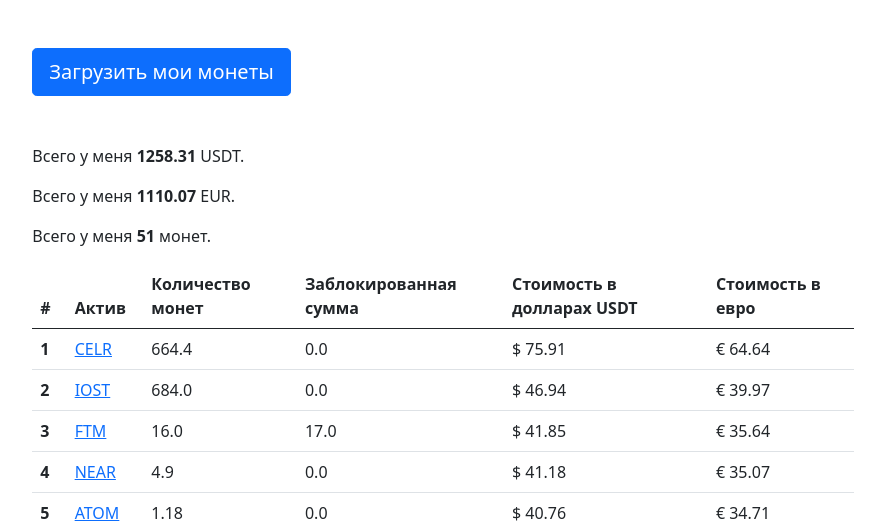
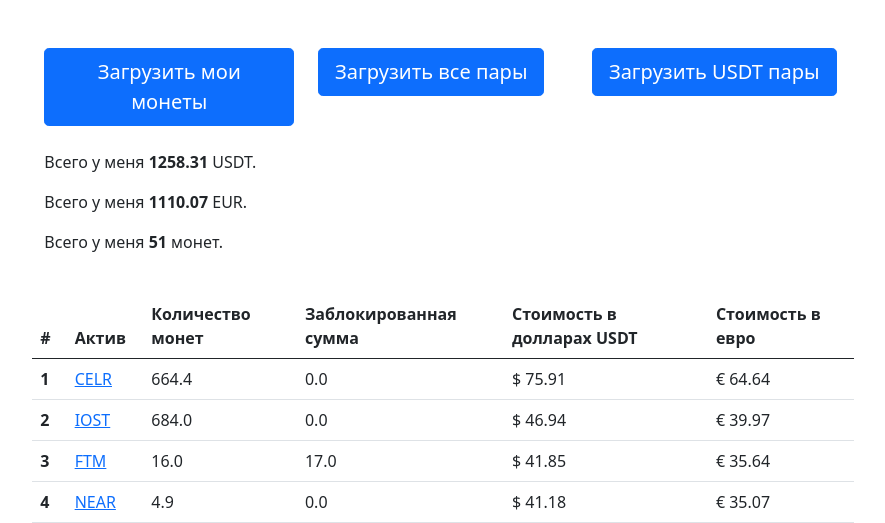
Before and after one commit to narvere/new_binance_flask2, a Flask app: page / in a window 1280 px wide. Shown: the part 101-624 px from the top of the page, without its empty margins (197-1082 px from the left). Run offline with Flask 2, Linux system fonts and the light colour scheme; data comes from the database, SQL or seed files in the repository; both versions use the stored data as it was after the commit.

Commit message:
final 17/09/2021

```diff
--- a/main/acink.py
+++ b/main/acink.py
@@ -8,10 +8,10 @@ from binance_info import api_key, api_secret
 from binance import AsyncClient
 
 meta = MetaData()
-
+#
 engine = create_engine('sqlite:///binance2.db')
 conn = engine.connect()
-
+#
 all_tickers = Table(
     'all_tickers', meta,
     Column('id', Integer, primary_key=True),
@@ -29,7 +29,8 @@ arr = []
 
 async def main():
     client = await AsyncClient.create(api_key, api_secret)
-    # account = await client.get_account()
+    account = await client.get_account()
+    print(account)
 
     # 1 await all_tradable_pairs(client)
     # await select_from_db()
--- a/main/main.py
+++ b/main/main.py
@@ -3,7 +3,9 @@ import pytz
 from flask import render_template
 from time import time
 from get_data_from_binance import getting_data_from_binance
-
+from acink import main
+import asyncio
+# pip install flask[async]
 # pip install flask
 # pip install pytz
 zone_ee = pytz.timezone('Europe/Tallinn')
@@ -34,6 +36,15 @@ def my_coins():
     my_assets, number, super_total_eur, super_total_usd = coin_shown_engine()
     return render_template('index.html', my_assets=my_assets, super_total_usd=super_total_usd,
                            super_total_eur=super_total_eur, number=number)
+
+@app.route('/all_pairs/', methods=['POST', 'GET'])
+async def all_pairs():
+    x = str(main())
+    return x
+
+@app.route('/all_usdt/', methods=['POST', 'GET'])
+async def all_usdt():
+    return "OK usdt"
 
 
 @app.route('/coin/<coin_name>/')
--- a/main/templates/index.html
+++ b/main/templates/index.html
@@ -16,16 +16,32 @@
     </header>
 
     <main>
-        <div class="mb-5">
-            <div class="mb-5">
-                <form action="{{ url_for('my_coins') }}">
-                    <button type="submit" class="btn btn-primary btn-lg">Загрузить мои монеты</button>
-                </form>
+
+        <div class="container">
+            <div class="row">
+                <div class="col">
+                    <form action="{{ url_for('my_coins') }}">
+                        <button type="submit" class="btn btn-primary btn-lg">Загрузить мои монеты</button>
+                    </form>
+                    <br>
+                    <p>Всего у меня <b>{{ super_total_usd }}</b> USDT.</p>
+                    <p>Всего у меня <b>{{ super_total_eur }}</b> EUR.</p>
+                    <p>Всего у меня <b>{{ number }}</b> монет.</p>
+                </div>
+                <div class="col">
+                    <form action="{{ url_for('all_pairs') }}">
+                        <button type="submit" class="btn btn-primary btn-lg">Загрузить все пары</button>
+                    </form>
+                </div>
+                <div class="col">
+                    <form action="{{ url_for('all_usdt') }}">
+                        <button type="submit" class="btn btn-primary btn-lg">Загрузить USDT пары</button>
+                    </form>
+                </div>
             </div>
         </div>
-        <p>Всего у меня <b>{{ super_total_usd }}</b> USDT.</p>
-        <p>Всего у меня <b>{{ super_total_eur }}</b> EUR.</p>
-        <p>Всего у меня <b>{{ number }}</b> монет.</p>
+        <br>
+
         <table class="table table-hover">
             <thead>
             <tr>
```
Also changed, not shown: main/binance.db.
